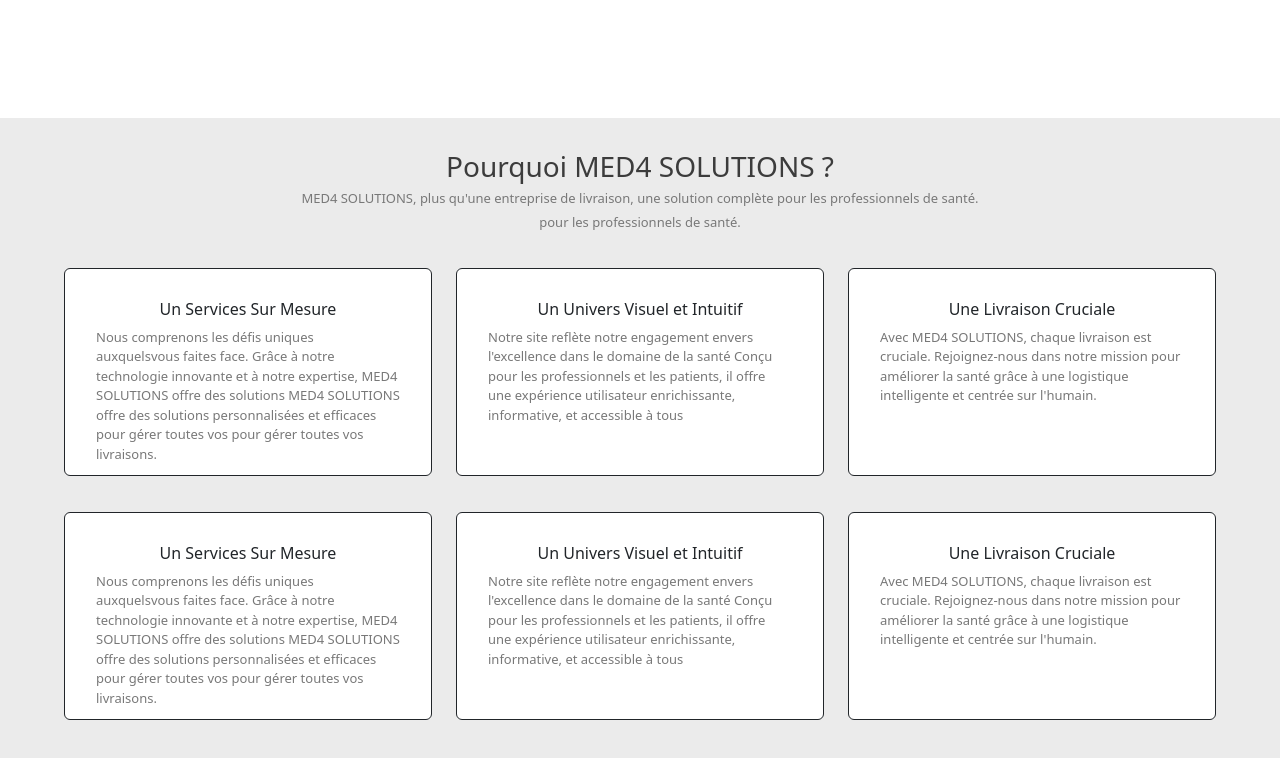
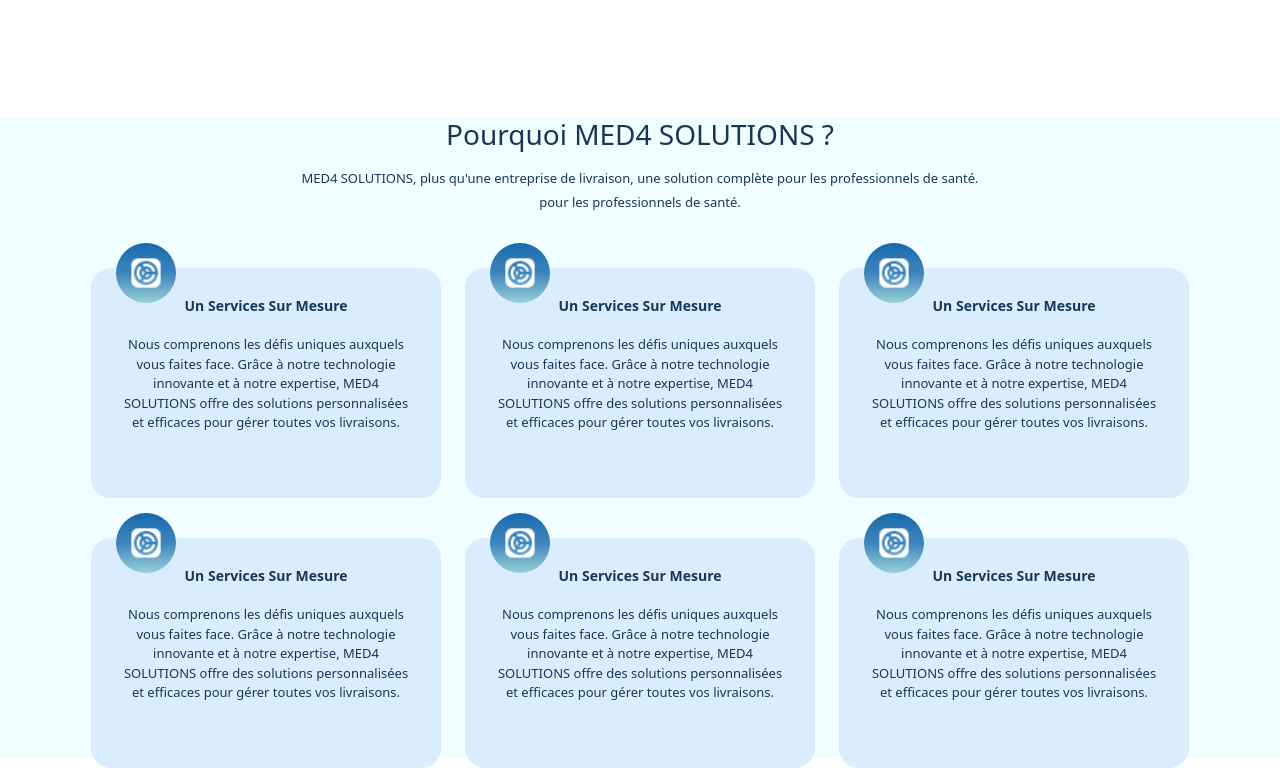
Before and after one commit to jihenJN/med4-site, an Angular app: page / in a window 1280 px wide. Shown: the part 1082-1850 px from the top of the page. Built offline with nearby package versions, Linux system fonts and the light colour scheme.

Commit message:
feat : about en cour

```diff
--- a/src/app/about/about.component.css
+++ b/src/app/about/about.component.css
@@ -7,6 +7,18 @@
   align-items: center; /* Horizontally center */
   justify-content: center;
 
+
+}
+
+.section-why {
+
+  background-color: #f1feff;
+  height: 80vh; /* 50% of the viewport height */
+  display: flex;
+  width: 100%;
+  flex-direction: column;
+  justify-content:center; /* Vertically center */
+  align-items: center;
 
 }
 
@@ -56,20 +68,19 @@
      margin-bottom: 20px;
   }
 
-  .section-why {
 
-    background-color: #EBEBEB;
-    height: 80vh; /* 50% of the viewport height */
-    width: 100%; /* 100% of the container's width */
-    display: flex;
-    flex-direction: column;
-    justify-content:center; /* Vertically center */
-    align-items: center; /* Horizontally center */
-    text-align: center; /* Center text inside */
 
+  .big-title-why{
+    text-align: center;
+    color:#1a3657;
+    margin-bottom: 20px;
   }
 
-
+  .text-style-why{
+    font-size: small;
+    text-align:center;
+    color:#1a3657;
+  }
   .big-title-about{
     text-align:left;
     color:#1a3657;
@@ -81,3 +92,42 @@
     text-align:left;
     color:#1a3657;
   }
+
+  .custom-card {
+    border: none; /* Remove default border */
+    border-radius: 20px; /* Add rounded corners */
+    background-color: #daedfe;
+    height:230px;
+    width:350px;
+    padding:10px;
+}
+
+.custom-card .card-body {
+    padding: 20px; /* Increase padding for better spacing */
+}
+
+.custom-card .card-title {
+    color:#1a3657;
+    font-size: 14px; /* Increase title font size */
+    font-weight: bold; /* Make title bold */
+    margin-bottom: 20px; /* Add bottom margin to title */
+    text-align:center;
+  }
+
+.custom-card .card-text {
+  font-size: small;
+  text-align:center;
+  color:#1a3657;
+}
+
+
+.top-left-image {
+  position: absolute;
+  top: -25px;
+  left: 25px;
+  border-radius: 50%;
+  height:60px ;
+  width:60px ;
+  background: linear-gradient(to bottom, rgb(22,105,172,1), rgb(22,105,172,0.8),rgb(87,180,177,0.5));
+ padding: 10px;
+}
--- a/src/app/about/about.component.html
+++ b/src/app/about/about.component.html
@@ -41,100 +41,87 @@
 </div>
 
 <div class="section-why">
-    <div class="row" style="margin: 20px;">
-        <h3 style="text-align: center; color:#3C3C3C">Pourquoi MED4 SOLUTIONS ?</h3>
-        <h6 style="font-size: small;text-align: center;color:#787878">MED4 SOLUTIONS, plus qu'une entreprise de
+    <div class="row" style="margin: 10px;">
+        <h3 class="big-title-why">Pourquoi MED4 SOLUTIONS ?</h3>
+        <h6 class="text-style-why">MED4 SOLUTIONS, plus qu'une entreprise de
             livraison,
             une solution complète
             pour les professionnels de santé.
         </h6>
-        <h6 style="font-size: small;text-align: center;color:#787878">
+        <h6 class="text-style-why">
             pour les professionnels de santé.
         </h6>
     </div>
 
-    <div class="row" style="margin: 10px;">
+    <div class="row" style="padding: 40px;">
         <div class="col-4">
-            <div class="card border-dark mb-3" style="max-width: 23rem;height: 13rem; ">
-                <div class="card-body text-dark" style="margin: 15px;">
+            <div class="card custom-card">
+                <img src="../assets/icon.png" class="top-left-image" alt="Image">
+                <div class="card-body text-dark">
                     <h6 class="card-title">Un Services Sur Mesure</h6>
-                    <p style="font-size:13px;text-align:left;color:#787878">
-                        Nous comprenons les défis uniques auxquelsvous faites face.
-                        Grâce à notre technologie innovante et à notre
-                        expertise, MED4 SOLUTIONS offre des solutions
-                        MED4 SOLUTIONS offre des solutions personnalisées et efficaces pour gérer toutes vos
-                        pour gérer toutes vos livraisons.
-                    </p>
+                    <p class="card-text">Nous comprenons les défis uniques auxquels vous faites face. Grâce à notre
+                        technologie innovante et à notre expertise, MED4 SOLUTIONS offre des solutions personnalisées et
+                        efficaces pour gérer toutes vos livraisons.</p>
                 </div>
             </div>
         </div>
         <div class="col-4">
-            <div class="card border-dark mb-3" style="max-width: 23rem;height: 13rem; ">
-                <div class="card-body text-dark" style="margin: 15px;">
-                    <h6 class="card-title">Un Univers Visuel et Intuitif</h6>
-                    <p style="font-size:13px;text-align:left;color:#787878">
-                        Notre site reflète notre engagement envers l'excellence dans le domaine de la santé
-                        Conçu pour les professionnels et les patients, il offre une expérience utilisateur
-                        enrichissante, informative, et accessible à tous
-                    </p>
+            <div class="card custom-card">
+                <img src="../assets/icon.png" class="top-left-image" alt="Image">
+                <div class="card-body text-dark">
+                    <h6 class="card-title">Un Services Sur Mesure</h6>
+                    <p class="card-text">Nous comprenons les défis uniques auxquels vous faites face. Grâce à notre
+                        technologie innovante et à notre expertise, MED4 SOLUTIONS offre des solutions personnalisées et
+                        efficaces pour gérer toutes vos livraisons.</p>
                 </div>
             </div>
         </div>
         <div class="col-4">
-            <div class="card border-dark mb-3" style="max-width: 23rem;height: 13rem; ">
-                <div class="card-body text-dark" style="margin: 15px;">
-                    <h6 class="card-title">Une Livraison Cruciale</h6>
-                    <p style="font-size:13px;text-align:left;color:#787878">
-                        Avec MED4 SOLUTIONS, chaque livraison est cruciale.
-                        Rejoignez-nous dans notre mission pour améliorer la santé grâce à une logistique
-                        intelligente et centrée sur l'humain.
-                    </p>
+            <div class="card custom-card">
+                <img src="../assets/icon.png" class="top-left-image" alt="Image">
+                <div class="card-body text-dark">
+                    <h6 class="card-title">Un Services Sur Mesure</h6>
+                    <p class="card-text">Nous comprenons les défis uniques auxquels vous faites face. Grâce à notre
+                        technologie innovante et à notre expertise, MED4 SOLUTIONS offre des solutions personnalisées et
+                        efficaces pour gérer toutes vos livraisons.</p>
                 </div>
             </div>
         </div>
-
     </div>
-
-    <div class="row" style="margin: 10px;">
+    <div class="row">
         <div class="col-4">
-            <div class="card border-dark mb-3" style="max-width: 23rem;height: 13rem; ">
-                <div class="card-body text-dark" style="margin: 15px;">
+            <div class="card custom-card">
+                <img src="../assets/icon.png" class="top-left-image" alt="Image">
+                <div class="card-body text-dark">
                     <h6 class="card-title">Un Services Sur Mesure</h6>
-                    <p style="font-size:13px;text-align:left;color:#787878">
-                        Nous comprenons les défis uniques auxquelsvous faites face.
-                        Grâce à notre technologie innovante et à notre
-                        expertise, MED4 SOLUTIONS offre des solutions
-                        MED4 SOLUTIONS offre des solutions personnalisées et efficaces pour gérer toutes vos
-                        pour gérer toutes vos livraisons.
-                    </p>
+                    <p class="card-text">Nous comprenons les défis uniques auxquels vous faites face. Grâce à notre
+                        technologie innovante et à notre expertise, MED4 SOLUTIONS offre des solutions personnalisées et
+                        efficaces pour gérer toutes vos livraisons.</p>
                 </div>
             </div>
         </div>
         <div class="col-4">
-            <div class="card border-dark mb-3" style="max-width: 23rem;height: 13rem; ">
-                <div class="card-body text-dark" style="margin: 15px;">
-                    <h6 class="card-title">Un Univers Visuel et Intuitif</h6>
-                    <p style="font-size:13px;text-align:left;color:#787878">
-                        Notre site reflète notre engagement envers l'excellence dans le domaine de la santé
-                        Conçu pour les professionnels et les patients, il offre une expérience utilisateur
-                        enrichissante, informative, et accessible à tous
-                    </p>
+            <div class="card custom-card">
+                <img src="../assets/icon.png" class="top-left-image" alt="Image">
+                <div class="card-body text-dark">
+                    <h6 class="card-title">Un Services Sur Mesure</h6>
+                    <p class="card-text">Nous comprenons les défis uniques auxquels vous faites face. Grâce à notre
+                        technologie innovante et à notre expertise, MED4 SOLUTIONS offre des solutions personnalisées et
+                        efficaces pour gérer toutes vos livraisons.</p>
                 </div>
             </div>
         </div>
         <div class="col-4">
-            <div class="card border-dark mb-3" style="max-width: 23rem;height: 13rem; ">
-                <div class="card-body text-dark" style="margin: 15px;">
-                    <h6 class="card-title">Une Livraison Cruciale</h6>
-                    <p style="font-size:13px;text-align:left;color:#787878">
-                        Avec MED4 SOLUTIONS, chaque livraison est cruciale.
-                        Rejoignez-nous dans notre mission pour améliorer la santé grâce à une logistique
-                        intelligente et centrée sur l'humain.
-                    </p>
+            <div class="card custom-card">
+                <img src="../assets/icon.png" class="top-left-image" alt="Image">
+                <div class="card-body text-dark">
+                    <h6 class="card-title">Un Services Sur Mesure</h6>
+                    <p class="card-text">Nous comprenons les défis uniques auxquels vous faites face. Grâce à notre
+                        technologie innovante et à notre expertise, MED4 SOLUTIONS offre des solutions personnalisées et
+                        efficaces pour gérer toutes vos livraisons.</p>
                 </div>
             </div>
         </div>
-
     </div>
 
 </div>
```
Also changed, not shown: src/assets/about-1.webp (deleted), src/assets/icon.png (added).
